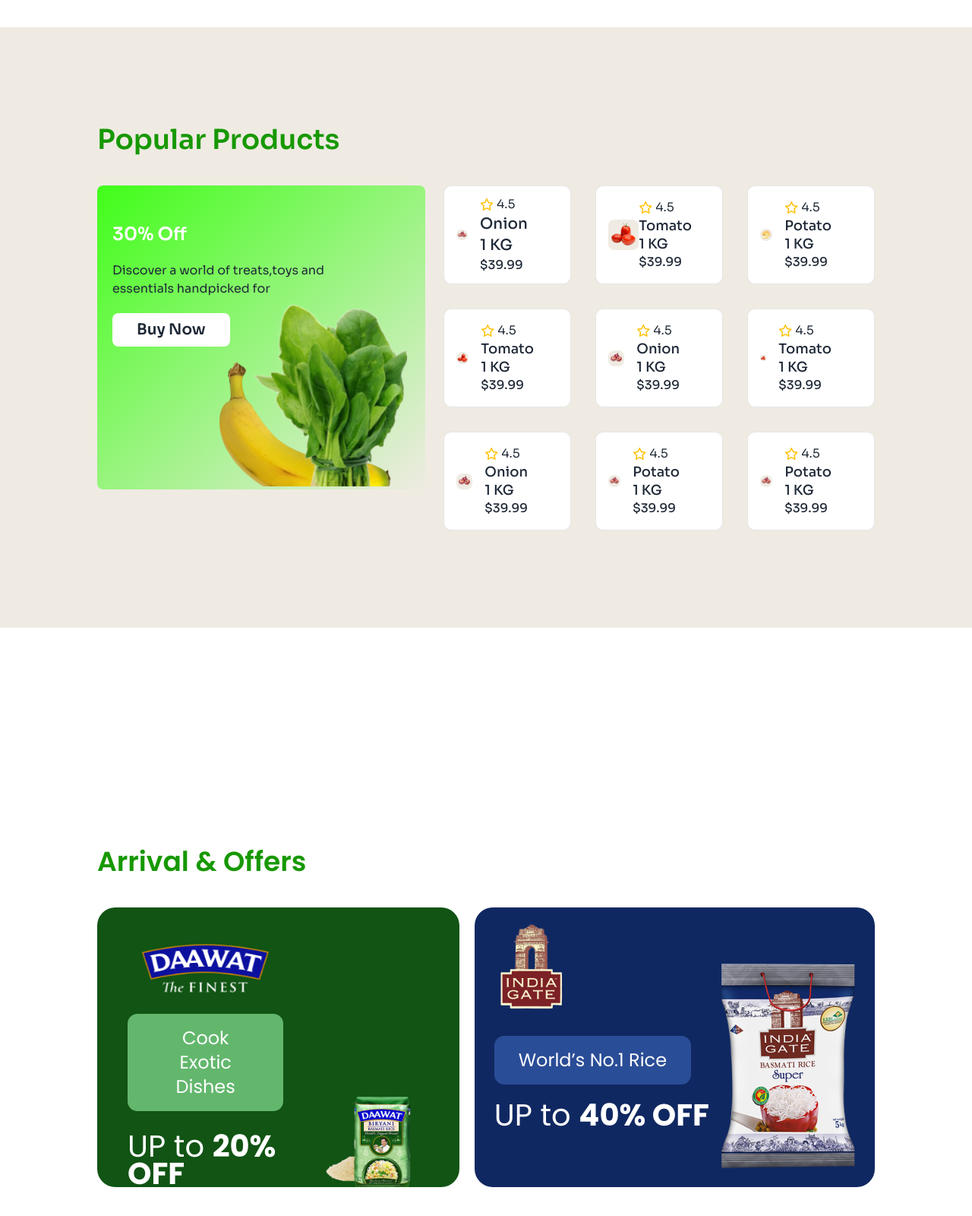
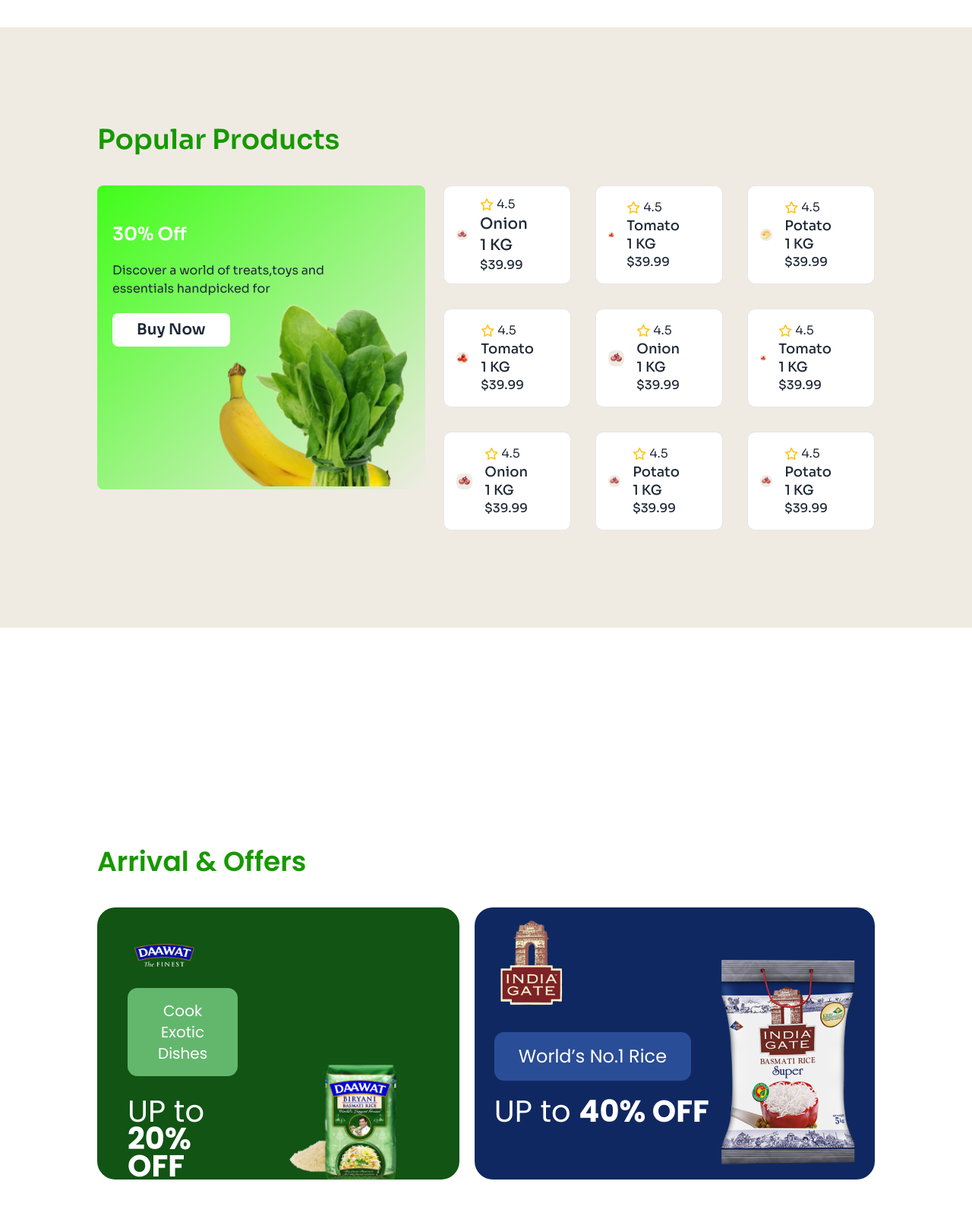
Before and after one commit to shakilad1/Nature-A3-C002, a plain HTML site: page index.html in a window 1280 px wide. Shown: the part 3340-4940 px from the top of the page at 76% size. Drawn offline with nearby package versions, Linux system fonts and the light colour scheme.

Commit message:
have to eat

```diff
--- a/index.html
+++ b/index.html
@@ -235,7 +235,7 @@
             </div>
             <div class=" grid grid-cols-2 gap-2   md:grid  md:grid-cols-2 lg:grid  lg:grid-cols-3 lg:gap-8 md:gap-4">
               <!-- grid part -->
-              <div class="flex bg-[#FFFFFF] lg:gap-4 lg:py-2 lg:pr-6 lg:pl-4 md:px-2 md:py-2  py-4 md:justify-between    justify-between items-center  " style="border: 1px solid rgba(17, 17, 17, 0.1);
+              <div class="flex bg-[#FFFFFF] lg:gap-4 lg:py-2 lg:pr-6 lg:pl-4 md:px-2 md:py-2  py-4 px-4 md:justify-between    justify-between items-center  " style="border: 1px solid rgba(17, 17, 17, 0.1);
 border-radius: 10px;" >
                 <div >
                   <img class="bg-[#EFEBE3]  rounded-lg" src="c2-assets/image 43.png" alt="">
@@ -252,7 +252,7 @@ border-radius: 10px;" >
                   <p class="font-medium text-xs md:sm lg:text-base" >$39.99</p>
                 </div>
               </div>
-              <div class="flex bg-[#FFFFFF] lg:py-2 lg:gap-4lg:pr-6 lg:pl-4 justify-between items-center  md:px-2 md:py-2 md:justify-between px-4 py-4 " style="border: 1px solid rgba(17, 17, 17, 0.1);
+              <div class="flex bg-[#FFFFFF] lg:py-2 lg:gap-4 lg:pr-6 lg:pl-4 justify-between items-center  md:px-2 md:py-2 md:justify-between px-4 py-4 " style="border: 1px solid rgba(17, 17, 17, 0.1);
 border-radius: 10px;" >
                 <div >
                   <img class="bg-[#EFEBE3] rounded-lg" src="c2-assets/image 41.png" alt="">
@@ -378,13 +378,13 @@ border-radius: 10px;"  >
   </div>
   <div class="lg:flex md:flex md:gap-4 lg:gap-5 mx-4">
     <div class="bg-[#115414] rounded-3xl lg:px-10 lg:pt-12 md:px-4 md:pt-10 pl-6 pr-0 pt-8 flex
-    lg:gap-14 md:gap-10  md:flex-1 lg:my-0 md:my-0 my-6  ">
-      <div class="flex flex-col items-start lg:gap-7 md:gap-5 gap-3">
-        <div ><img src="c2-assets/dawat-logo.png" alt=""></div>
-        <button class="  bg-[#63B76D] rounded-[13px] text-sm text-white md:text-xl lg:text-2xl px-4 py-2  lg:px-10 lg:py-4 md:px-6 md:py-3">Cook Exotic Dishes</button>
+    lg:gap-14 md:gap-2  md:flex-1 lg:my-0 md:my-0 my-6  ">
+      <div class="flex flex-col items-start  lg:gap-7 md:gap-4 gap-3">
+        <div class="md:w-4/6"><img src="c2-assets/dawat-logo.png" alt=""></div>
+        <button class="  bg-[#63B76D] rounded-[13px] text-sm text-white md:text-xl lg:text-[20px] px-4 py-2  lg:px-10 lg:py-4 md:px-4 md:py-3">Cook Exotic Dishes</button>
         <h2 class="  text-white lg:text-[40px] md:text-3xl text-xl">UP to <span class="font-bold">20% OFF</span></h2>
       </div>
-      <div class="md:w-3/6 md:flex md:items-end">
+      <div class=" md:flex lg:px-3 lg:flex-auto md:flex-1 md:items-end">
         <img src="c2-assets/dawat-mock-up.png" alt="">
       </div>
     </div>
```
